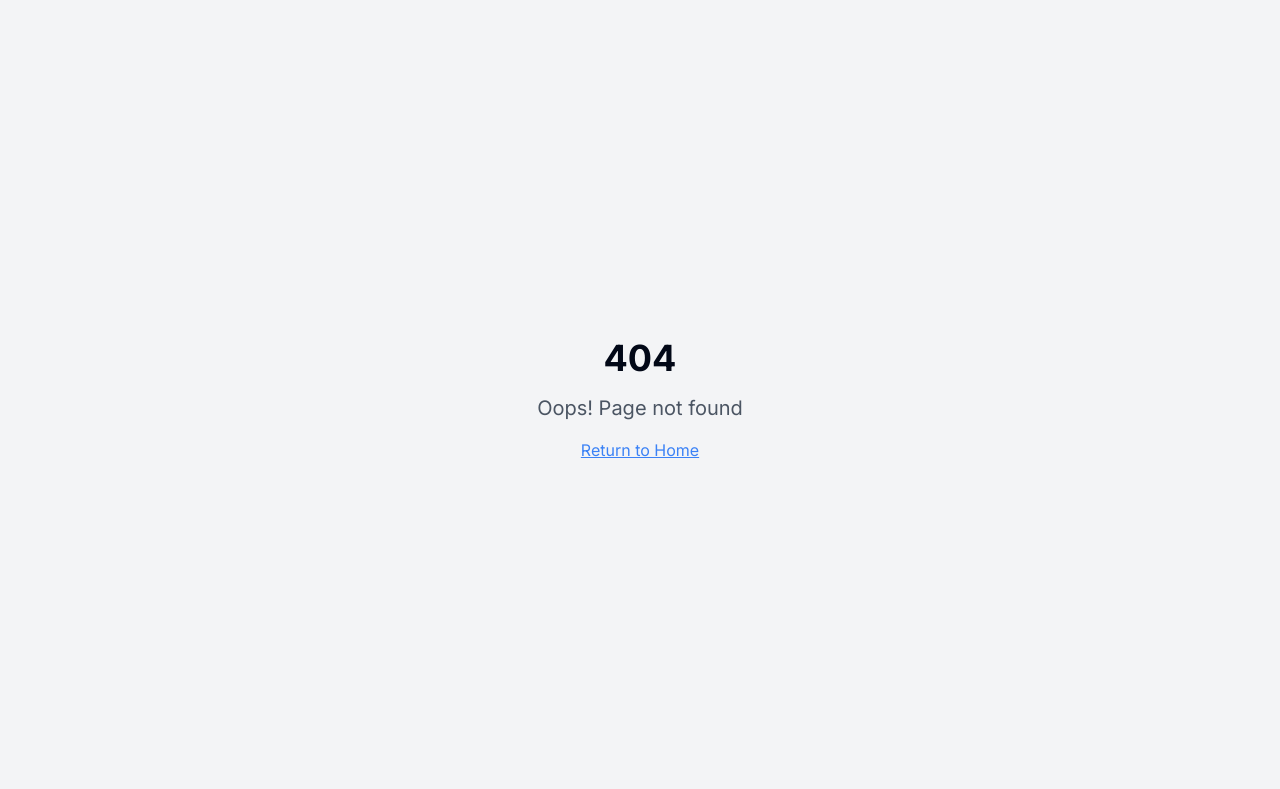
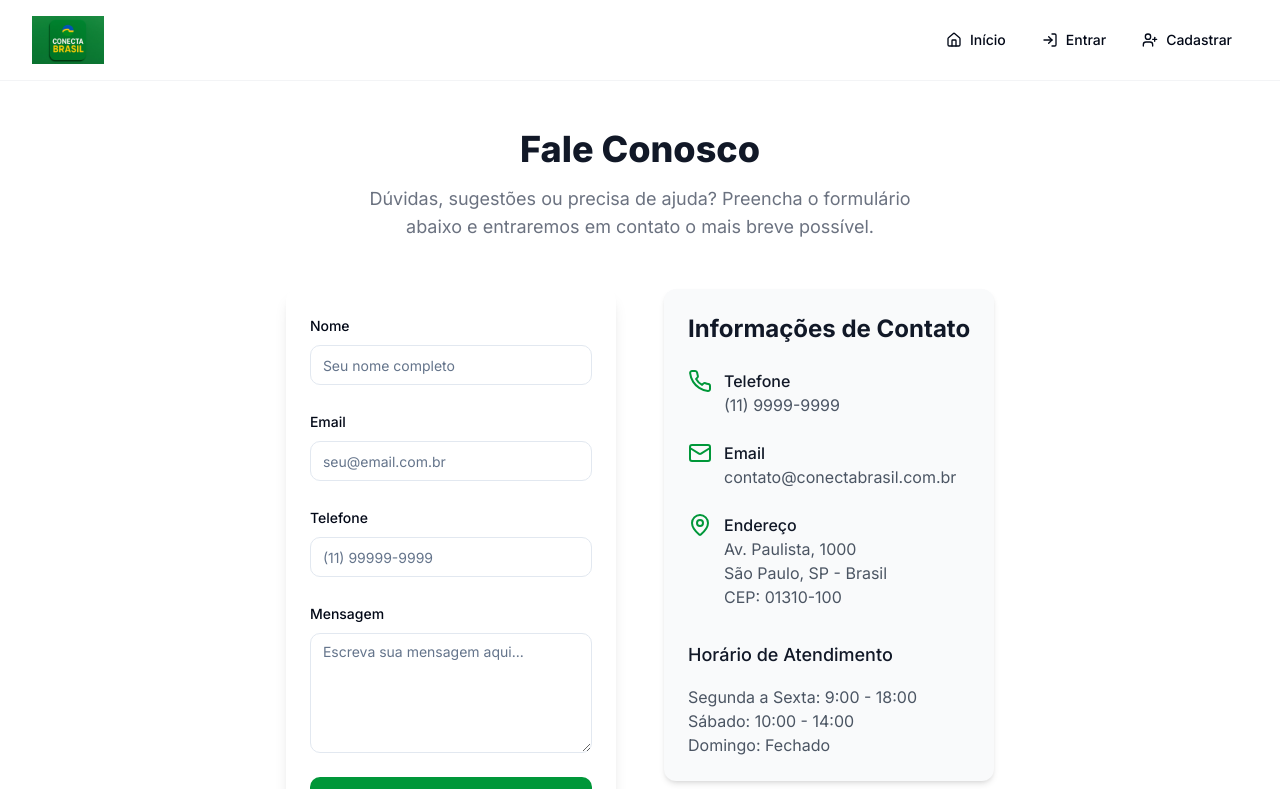
Before and after one commit to marcelopessoa07/conecta-brasil-conecta, a React (Vite) app: page /contato in a window 1280 px wide. Before the commit this address had no page. Shown: the top 789 px of the page. Built offline with nearby package versions, Linux system fonts and the light colour scheme.

Commit message:
feat: Create contact form
Create a contact form for the "Fale conosco" section.

```diff
--- a/src/App.tsx
+++ b/src/App.tsx
@@ -12,6 +12,7 @@ import Dashboard from "./pages/Dashboard";
 import NewRequest from "./pages/NewRequest";
 import RequestDetail from "./pages/RequestDetail";
 import AllCategories from "./pages/AllCategories";
+import Contact from "./pages/Contact";
 
 const queryClient = new QueryClient();
 
@@ -29,6 +30,7 @@ const App = () => (
             <Route path="/new-request" element={<NewRequest />} />
             <Route path="/request/:id" element={<RequestDetail />} />
             <Route path="/categorias" element={<AllCategories />} />
+            <Route path="/contato" element={<Contact />} />
             {/* ADD ALL CUSTOM ROUTES ABOVE THE CATCH-ALL "*" ROUTE */}
             <Route path="*" element={<NotFound />} />
           </Routes>
--- /dev/null
+++ b/src/components/ContactForm.tsx
@@ -0,0 +1,123 @@
+
+import React from "react";
+import { useForm } from "react-hook-form";
+import { zodResolver } from "@hookform/resolvers/zod";
+import { z } from "zod";
+import { toast } from "sonner";
+import { Button } from "@/components/ui/button";
+import { Input } from "@/components/ui/input";
+import { Textarea } from "@/components/ui/textarea";
+import {
+  Form,
+  FormControl,
+  FormField,
+  FormItem,
+  FormLabel,
+  FormMessage,
+} from "@/components/ui/form";
+
+const contactFormSchema = z.object({
+  name: z.string().min(2, { message: "Nome deve ter pelo menos 2 caracteres" }),
+  email: z.string().email({ message: "Email inválido" }),
+  phone: z.string().min(10, { message: "Telefone inválido" }),
+  message: z.string().min(10, { message: "Mensagem deve ter pelo menos 10 caracteres" }),
+});
+
+type ContactFormValues = z.infer<typeof contactFormSchema>;
+
+const ContactForm = () => {
+  const form = useForm<ContactFormValues>({
+    resolver: zodResolver(contactFormSchema),
+    defaultValues: {
+      name: "",
+      email: "",
+      phone: "",
+      message: "",
+    },
+  });
+
+  function onSubmit(values: ContactFormValues) {
+    console.log(values);
+    // Here you would typically send the form data to a backend API
+
+    // Show success message to user
+    toast.success("Mensagem enviada com sucesso! Entraremos em contato em breve.", {
+      description: "Obrigado por entrar em contato conosco!",
+    });
+
+    // Reset form
+    form.reset();
+  }
+
+  return (
+    <Form {...form}>
+      <form onSubmit={form.handleSubmit(onSubmit)} className="space-y-6">
+        <FormField
+          control={form.control}
+          name="name"
+          render={({ field }) => (
+            <FormItem>
+              <FormLabel>Nome</FormLabel>
+              <FormControl>
+                <Input placeholder="Seu nome completo" {...field} />
+              </FormControl>
+              <FormMessage />
+            </FormItem>
+          )}
+        />
+
+        <FormField
+          control={form.control}
+          name="email"
+          render={({ field }) => (
+            <FormItem>
+              <FormLabel>Email</FormLabel>
+              <FormControl>
+                <Input type="email" placeholder="seu@email.com.br" {...field} />
+              </FormControl>
+              <FormMessage />
+            </FormItem>
+          )}
+        />
+
+        <FormField
+          control={form.control}
+          name="phone"
+          render={({ field }) => (
+            <FormItem>
+              <FormLabel>Telefone</FormLabel>
+              <FormControl>
+                <Input placeholder="(11) 99999-9999" {...field} />
+              </FormControl>
+              <FormMessage />
+            </FormItem>
+          )}
+        />
+
+        <FormField
+          control={form.control}
+          name="message"
+          render={({ field }) => (
+            <FormItem>
+              <FormLabel>Mensagem</FormLabel>
+              <FormControl>
+                <Textarea
+                  placeholder="Escreva sua mensagem aqui..."
+                  className="min-h-[120px]"
+                  {...field}
+                />
+              </FormControl>
+              <FormMessage />
+            </FormItem>
+          )}
+        />
+
+        <Button type="submit" className="w-full">
+          Enviar Mensagem
+        </Button>
+      </form>
+    </Form>
+  );
+};
+
+export default ContactForm;
--- a/src/components/FAQ.tsx
+++ b/src/components/FAQ.tsx
@@ -1,5 +1,6 @@
 
 import React from "react";
+import { Link } from "react-router-dom";
 import {
   Accordion,
   AccordionContent,
@@ -82,12 +83,12 @@ const FAQ = () => {
           <p className="text-base text-gray-500">
             Ainda tem dúvidas? Entre em contato com nosso suporte
           </p>
-          <a
-            href="#"
+          <Link
+            to="/contato"
             className="mt-4 inline-flex items-center px-6 py-3 border border-transparent text-base font-medium rounded-md text-white bg-primary hover:bg-primary/90"
           >
             Fale Conosco
-          </a>
+          </Link>
         </div>
       </div>
     </section>
--- a/src/components/Footer.tsx
+++ b/src/components/Footer.tsx
@@ -1,5 +1,6 @@
 
 import React from "react";
+import { Link } from "react-router-dom";
 import { Mail, MapPin, Phone } from "lucide-react";
 
 const Footer = () => {
@@ -68,9 +69,9 @@ const Footer = () => {
             </h3>
             <ul className="mt-4 space-y-2">
               <li>
-                <a href="#" className="text-base text-gray-600 hover:text-primary">
+                <Link to="/" className="text-base text-gray-600 hover:text-primary">
                   Home
-                </a>
+                </Link>
               </li>
               <li>
                 <a href="#como-funciona" className="text-base text-gray-600 hover:text-primary">
@@ -88,9 +89,14 @@ const Footer = () => {
                 </a>
               </li>
               <li>
-                <a href="#servicos" className="text-base text-gray-600 hover:text-primary">
+                <Link to="/categorias" className="text-base text-gray-600 hover:text-primary">
                   Serviços
-                </a>
+                </Link>
+              </li>
+              <li>
+                <Link to="/contato" className="text-base text-gray-600 hover:text-primary">
+                  Fale Conosco
+                </Link>
               </li>
             </ul>
           </div>
@@ -121,9 +127,9 @@ const Footer = () => {
                 </a>
               </li>
               <li>
-                <a href="#" className="text-base text-gray-600 hover:text-primary">
+                <Link to="/categorias" className="text-base text-gray-600 hover:text-primary">
                   Ver Todos
-                </a>
+                </Link>
               </li>
             </ul>
           </div>
--- /dev/null
+++ b/src/pages/Contact.tsx
@@ -0,0 +1,95 @@
+
+import React from "react";
+import Navbar from "@/components/Navbar";
+import Footer from "@/components/Footer";
+import ContactForm from "@/components/ContactForm";
+import { Mail, MapPin, Phone } from "lucide-react";
+
+const Contact = () => {
+  return (
+    <div className="min-h-screen flex flex-col">
+      <Navbar />
+
+      <div className="flex-grow max-w-7xl mx-auto py-12 px-4 sm:px-6 lg:px-8">
+        <div className="text-center mb-12">
+          <h1 className="text-3xl font-extrabold text-gray-900 sm:text-4xl">
+            Fale Conosco
+          </h1>
+          <p className="mt-4 text-lg text-gray-500 max-w-xl mx-auto">
+            Dúvidas, sugestões ou precisa de ajuda? Preencha o formulário abaixo
+            e entraremos em contato o mais breve possível.
+          </p>
+        </div>
+
+        <div className="grid grid-cols-1 lg:grid-cols-2 gap-12">
+          <div>
+            <div className="bg-white p-6 rounded-lg shadow-lg">
+              <ContactForm />
+            </div>
+          </div>
+
+          <div>
+            <div className="bg-gray-50 p-6 rounded-lg shadow-md">
+              <h2 className="text-2xl font-bold text-gray-900 mb-6">
+                Informações de Contato
+              </h2>
+
+              <div className="space-y-6">
+                <div className="flex items-start">
+                  <div className="flex-shrink-0">
+                    <Phone className="h-6 w-6 text-primary" />
+                  </div>
+                  <div className="ml-3">
+                    <p className="text-base font-medium text-gray-900">Telefone</p>
+                    <p className="text-base text-gray-600">(11) 9999-9999</p>
+                  </div>
+                </div>
+
+                <div className="flex items-start">
+                  <div className="flex-shrink-0">
+                    <Mail className="h-6 w-6 text-primary" />
+                  </div>
+                  <div className="ml-3">
+                    <p className="text-base font-medium text-gray-900">Email</p>
+                    <p className="text-base text-gray-600">
+                      contato@conectabrasil.com.br
+                    </p>
+                  </div>
+                </div>
+
+                <div className="flex items-start">
+                  <div className="flex-shrink-0">
+                    <MapPin className="h-6 w-6 text-primary" />
+                  </div>
+                  <div className="ml-3">
+                    <p className="text-base font-medium text-gray-900">Endereço</p>
+                    <p className="text-base text-gray-600">
+                      Av. Paulista, 1000<br />
+                      São Paulo, SP - Brasil<br />
+                      CEP: 01310-100
+                    </p>
+                  </div>
+                </div>
+              </div>
+
+              <div className="mt-8">
+                <h3 className="text-lg font-medium text-gray-900 mb-4">
+                  Horário de Atendimento
+                </h3>
+                <p className="text-base text-gray-600">
+                  Segunda a Sexta: 9:00 - 18:00<br />
+                  Sábado: 10:00 - 14:00<br />
+                  Domingo: Fechado
+                </p>
+              </div>
+            </div>
+          </div>
+        </div>
+      </div>
+
+      <Footer />
+    </div>
+  );
+};
+
+export default Contact;
```
